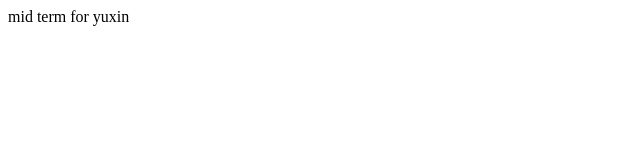
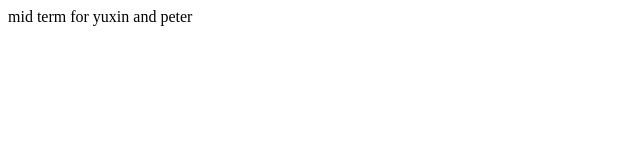
Before and after one commit to Yuxinnn/midterm-project, a plain HTML site: page index.html in a window 1280 px wide. Shown: the full height of the page, 0-640 px from the left. Drawn offline with Linux system fonts and the light colour scheme.

Commit message:
added peter

```diff
--- a/index.html
+++ b/index.html
@@ -7,6 +7,6 @@
     <title>Document</title>
 </head>
 <body>
-    mid term for yuxin
+    mid term for yuxin and peter
 </body>
 </html>
```
